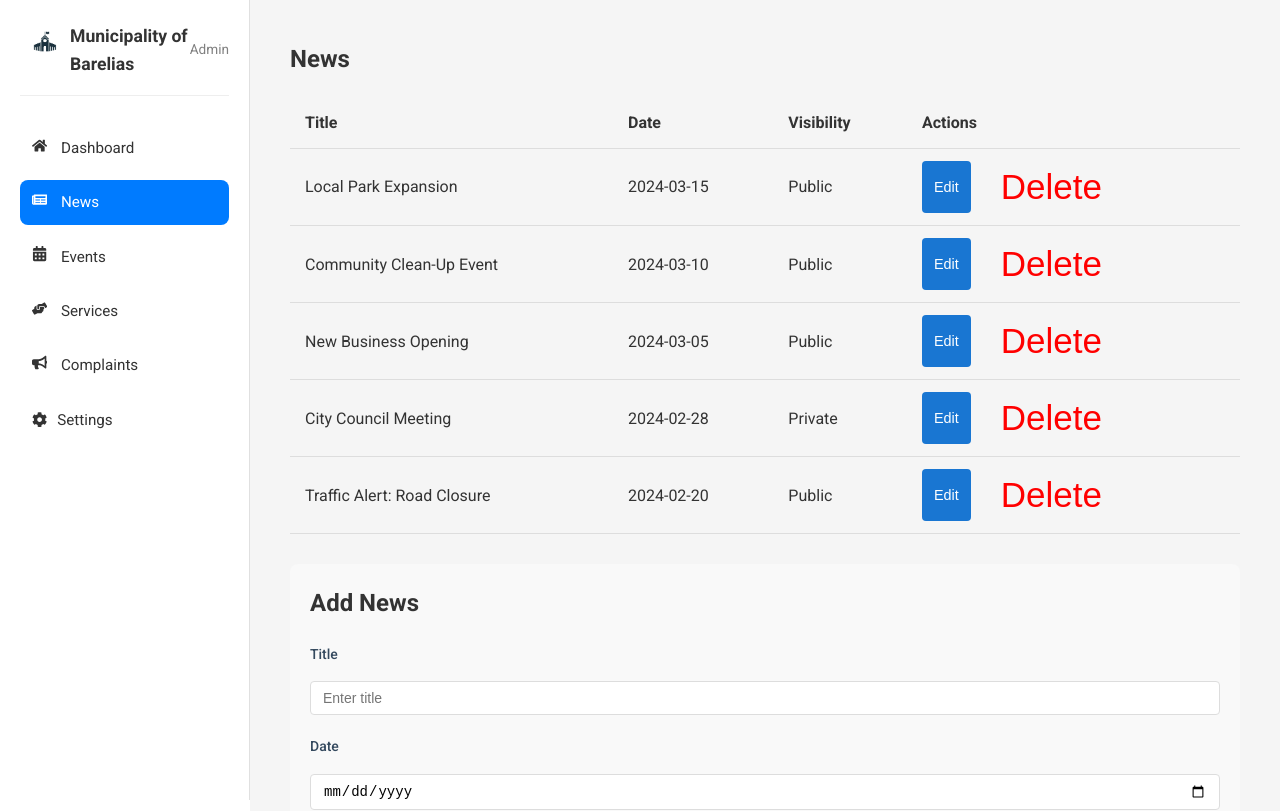
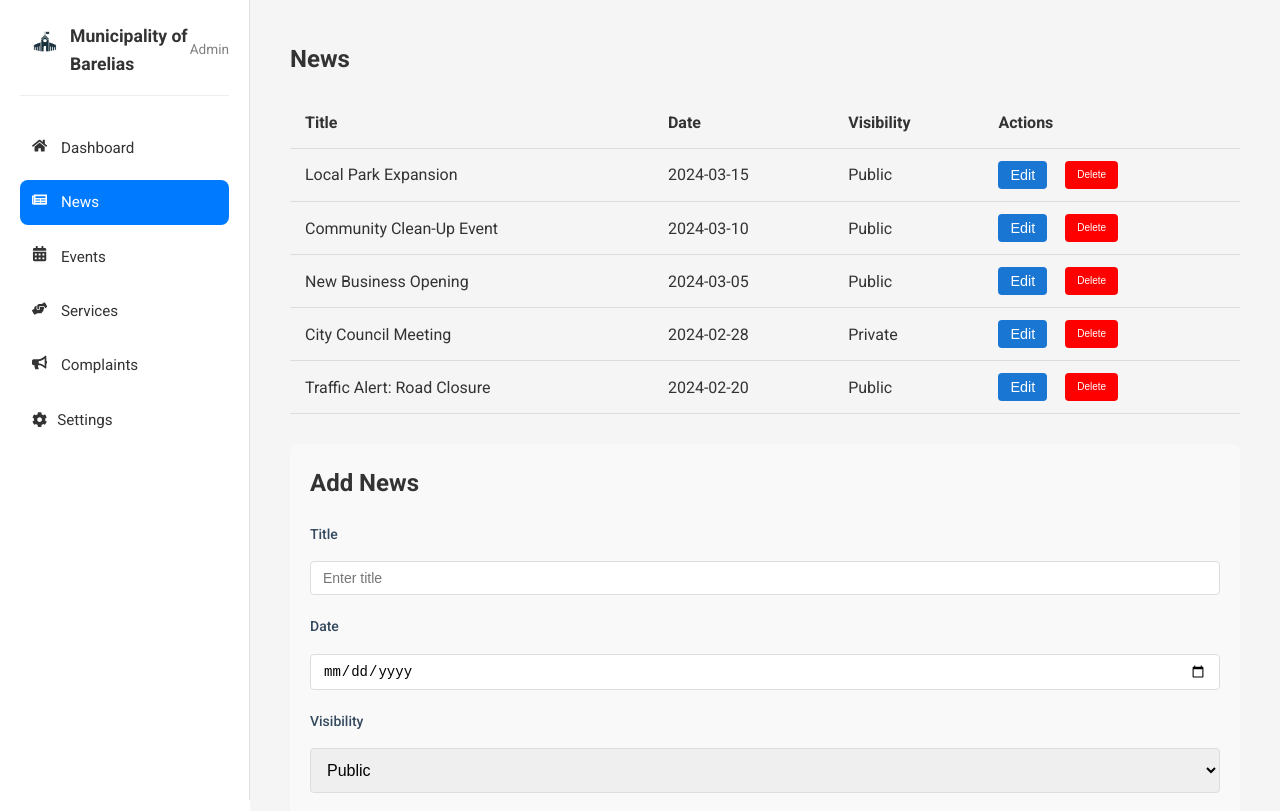
Before and after one commit to HadiJabr1/Municipality, a React (Vite) app in the folder municipality-project/: page /admin/news in a window 1280 px wide. Shown: the top 811 px of the page. Built offline with nearby package versions, Linux system fonts and the light colour scheme.

Commit message:
add municipality-project file

```diff
--- a/municipality-project/src/components/CityServices/CityServices.css
+++ b/municipality-project/src/components/CityServices/CityServices.css
@@ -63,7 +63,7 @@
 
 .search-icon {
   position: absolute;
-  right: 12px;
+  right: 20px;
   top: 50%;
   transform: translateY(-50%);
   color: #6b7280;
--- a/municipality-project/src/components/admin/Complaints.css
+++ b/municipality-project/src/components/admin/Complaints.css
@@ -128,10 +128,10 @@
 }
 
 .delete-btn {
-  background: none;
+  background: red;
   border: none;
-  font-size: 35px;
-  color: red;
+  font-size: 10px;
+  color: white;
   cursor: pointer;
 }
 
--- a/municipality-project/src/components/admin/Events.css
+++ b/municipality-project/src/components/admin/Events.css
@@ -1,4 +1,4 @@
-/* src/components/admin/Events.css */
+
 .admin-events-container {
   padding: 30px;
   font-family: 'Segoe UI', Tahoma, Geneva, Verdana, sans-serif;
@@ -153,6 +153,7 @@
   padding: 30px;
   border-radius: 10px;
   width: 500px;
+
   max-width: 90%;
   box-shadow: 0 5px 20px rgba(0,0,0,0.2);
 }
--- a/municipality-project/src/components/admin/News.css
+++ b/municipality-project/src/components/admin/News.css
@@ -35,19 +35,19 @@
 
 .edit-btn, .delete-btn {
   padding: 5px 10px;
-  border: none;
-  border-radius: 4px;
+  border-radius: 2px;
   cursor: pointer;
-  font-size: 14px;
+
 }
 
 .edit-btn {
-  background-color: #4CAF50;
+  background-color: #338035;
   color: white;
+  font-size: 10px;
 }
 
 .delete-btn {
-  background-color: #f44336;
+  background-color: #c73227;
   color: white;
 }
 
--- a/municipality-project/src/components/admin/Services.css
+++ b/municipality-project/src/components/admin/Services.css
@@ -232,12 +232,12 @@
   flex: 1;
 }
 
-.save-btn {
+.save-btn1 {
   background-color: #4caf50;
   color: white;
 }
 
-.save-btn:hover {
+.save-btn1:hover {
   background-color: #388e3c;
 }
 
--- a/municipality-project/src/components/admin/Services.jsx
+++ b/municipality-project/src/components/admin/Services.jsx
@@ -197,7 +197,7 @@ const Services = () => {
           </div>
 
           <div className="form-actions">
-            <button type="submit" className="save-btn">
+            <button type="submit" className="save-btn1">
               {editingId ? 'Update Service' : 'Save Service'}
             </button>
             <button
```
